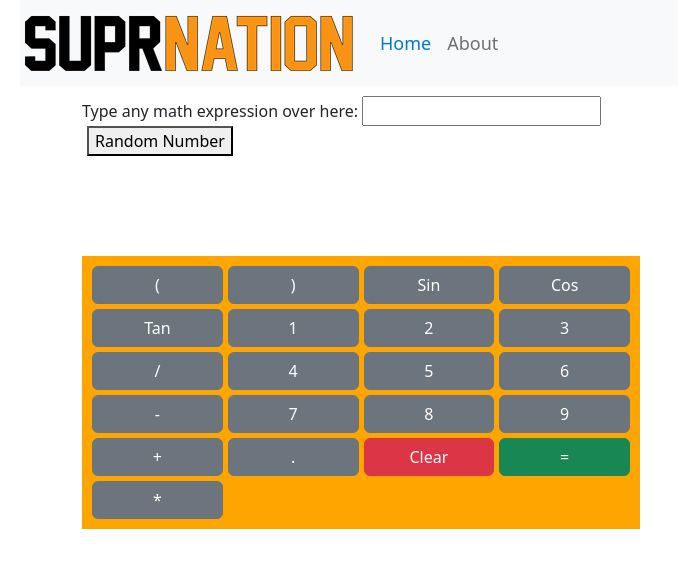
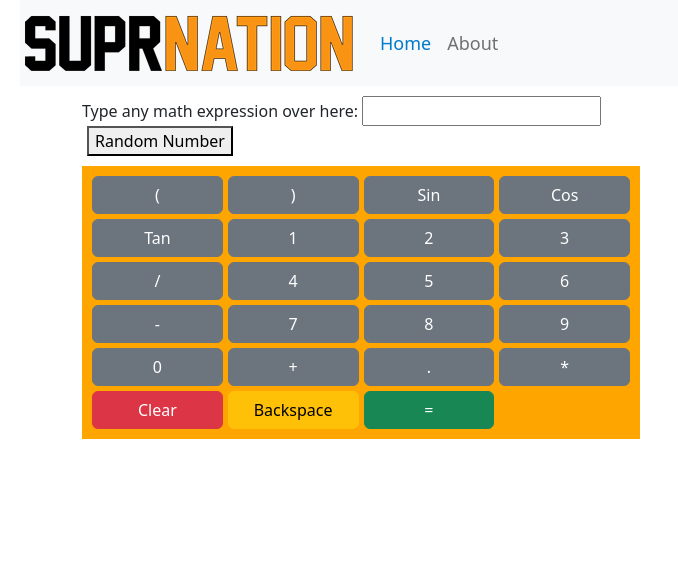
Before and after one commit to wesleyyw8/wes-calculator, an Angular app: page /home in a window 1280 px wide. Shown: the top 568 px of the page, without its empty margins (0-678 px from the left). Built offline with nearby package versions, Linux system fonts and the light colour scheme.

Commit message:
final adjustments

```diff
--- a/src/app/home/home.component.html
+++ b/src/app/home/home.component.html
@@ -17,28 +17,30 @@
 <div class="calculator">
   <button type="button" class="btn btn-secondary" (click)="calculatorOnClick('(')">(</button>
   <button type="button" class="btn btn-secondary" (click)="calculatorOnClick(')')">)</button>
-
   <button type="button" class="btn btn-secondary" (click)="calculatorOnClick('sin')">Sin</button>
   <button type="button" class="btn btn-secondary" (click)="calculatorOnClick('cos')">Cos</button>
+
   <button type="button" class="btn btn-secondary" (click)="calculatorOnClick('tan')">Tan</button>
-
   <button type="button" class="btn btn-secondary" (click)="calculatorOnClick('1')">1</button>
   <button type="button" class="btn btn-secondary" (click)="calculatorOnClick('2')">2</button>
   <button type="button"  class="btn btn-secondary" (click)="calculatorOnClick('3')">3</button>
+
   <button type="button"  class="btn btn-secondary" (click)="calculatorOnClick('/')">/</button>
-
   <button type="button"  class="btn btn-secondary" (click)="calculatorOnClick('4')">4</button>
   <button type="button"  class="btn btn-secondary" (click)="calculatorOnClick('5')">5</button>
   <button type="button"  class="btn btn-secondary" (click)="calculatorOnClick('6')">6</button>
+
   <button type="button"  class="btn btn-secondary" (click)="calculatorOnClick('-')">-</button>
-
   <button type="button"  class="btn btn-secondary" (click)="calculatorOnClick('7')">7</button>
   <button type="button"  class="btn btn-secondary" (click)="calculatorOnClick('8')">8</button>
   <button type="button"  class="btn btn-secondary" (click)="calculatorOnClick('9')">9</button>
+
+  <button type="button"  class="btn btn-secondary" (click)="calculatorOnClick('0')">0</button>
   <button type="button"  class="btn btn-secondary" (click)="calculatorOnClick('+')">+</button>
+  <button type="button"  class="btn btn-secondary" (click)="calculatorOnClick('.')">.</button>
+  <button type="button"  class="btn btn-secondary" (click)="calculatorOnClick('*')">*</button>
 
-  <button type="button"  class="btn btn-secondary" (click)="calculatorOnClick('.')">.</button>
   <button type="button"  class="btn btn-danger" (click)="expression = ''">Clear</button>
-  <button type="button"  class="btn btn-success" (click)="validateExpression(expression)">=</button>
-  <button type="button"  class="btn btn-secondary" (click)="calculatorOnClick('*')">*</button>
+  <button type="button"  class="btn btn-warning" (click)="expression = expression.slice(0, -1)">Backspace</button>
+  <button type="button"  class="btn btn-success" (click)="calculatorOnClick('=')">=</button>
 </div>
--- a/src/app/home/home.component.scss
+++ b/src/app/home/home.component.scss
@@ -1,5 +1,4 @@
 .expression-container {
-
   display: grid;
   grid-template-columns: 1fr 1fr;
 }
@@ -17,7 +16,7 @@
   grid-template-columns: 1fr 1fr 1fr 1fr;
   grid-gap: 5px;
   width: 50%;
-  margin-top: 100px;
+  margin-top: 10px;
   background-color: orange;
   padding: 10px;
 }
--- a/src/app/home/home.component.ts
+++ b/src/app/home/home.component.ts
@@ -22,6 +22,7 @@ export class HomeComponent implements OnInit{
 
   public calculatorOnClick(str: string): void {
     this.expression += str;
+    this.validateExpression(this.expression);
   }
 
   public randomNumberOnClick() {
@@ -42,10 +43,11 @@ export class HomeComponent implements OnInit{
 
   public validateExpression(expression: string) {
     this.error = false;
-    const result = this.evaluateExpression(expression);
-    if (expression.endsWith(' ') || expression === this.results[this.results.length -1]) {
+    if (!expression.endsWith('=')) {
       return;
     }
+    expression = expression.substring(0, expression.length -1);
+    const result = this.evaluateExpression(expression);
     if (isNaN(result)) {
       this.error = true;
     } else {
```
